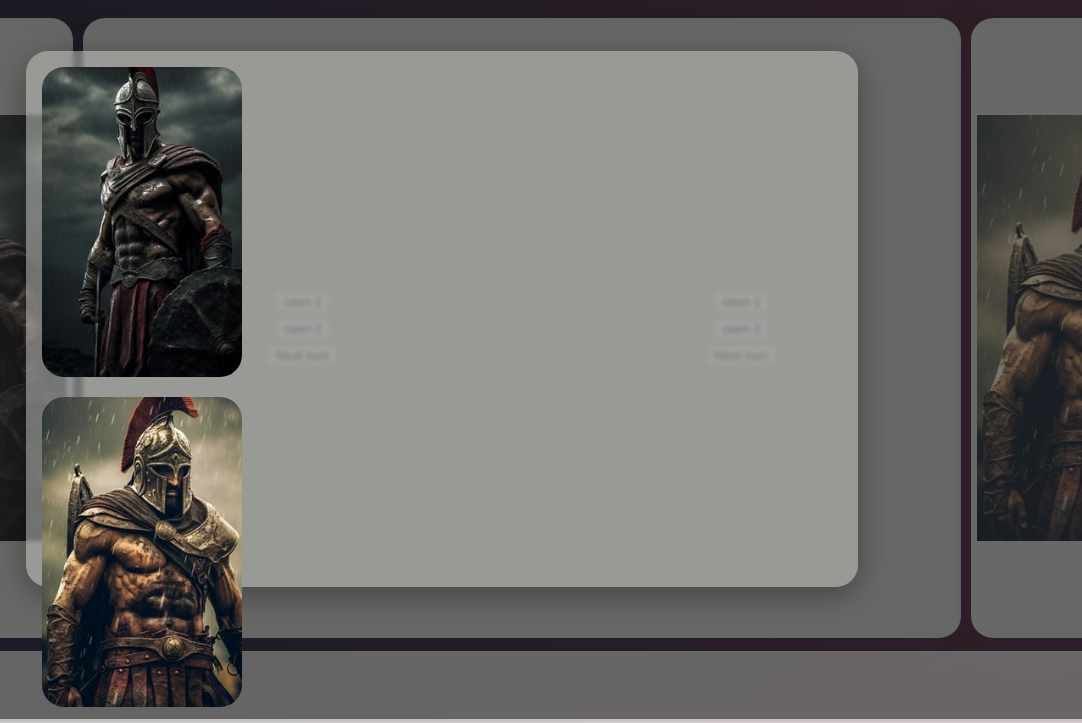
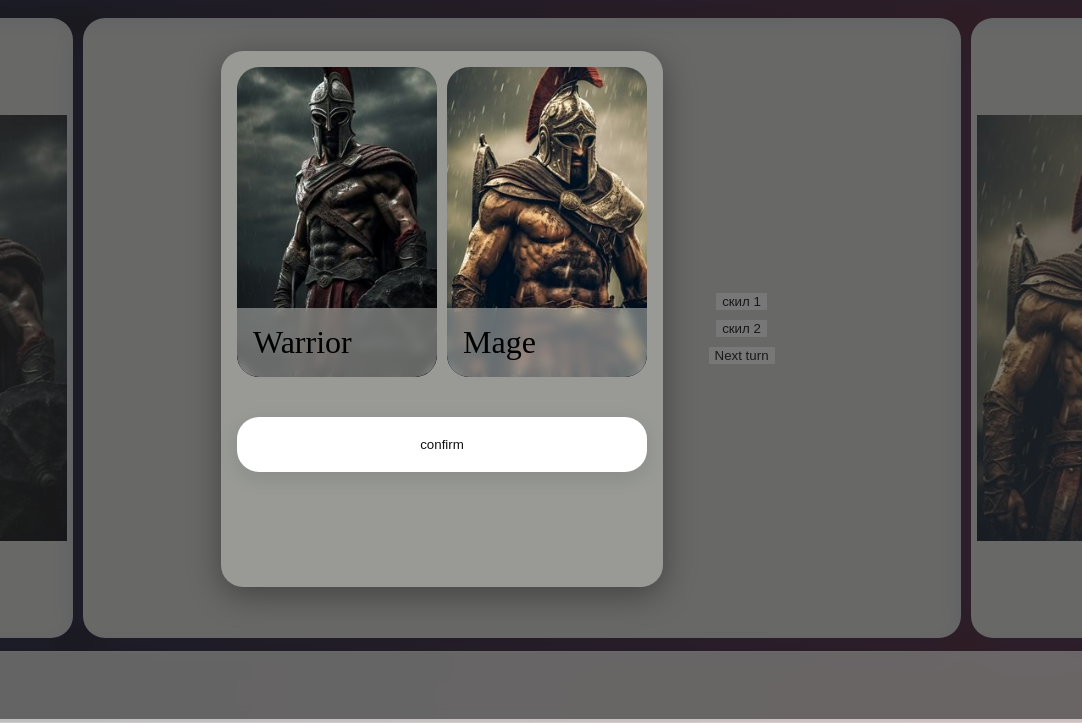
Before and after one commit to kiriotis/apeha-game, a plain HTML site: page apena/index.html in a window 1280 px wide. Shown: the part 81-804 px from the top of the page, 198-1280 px from the left. Drawn offline with Linux system fonts and the light colour scheme.

Commit message:
feat: add card style with animation

```diff
--- a/apena/style/style.scss
+++ b/apena/style/style.scss
@@ -20,7 +20,7 @@ body {
 
 	.popUP_main {
 		padding: 16px;
-		width: 800px;
+		// width: 800px;
 		height: 504px;
 		display: flex;
 		flex-direction: row;
@@ -30,11 +30,26 @@ body {
 		box-shadow: 0 8px 32px 0 rgba(0, 0, 0, 0.37);
 		backdrop-filter: blur(2px);
 		.left_side {
+			.elector_btn_container {
+				// display: flex;
+				display: none;
+				flex-direction: column;
+				gap: 10px;
+			}
 			display: flex;
 			flex-direction: column;
 			gap: 20px;
-			margin-right: 20px;
+			// margin-right: 20px;
+			.cards__container {
+				display: flex;
+				gap: 10px;
 				.img_popup_wrapper_pre {
+					transition: all 300ms ease;
+					&:hover {
+						scale: 105%;
+						box-shadow: 0 8px 32px 0 rgba(0, 0, 0, 0.37);
+					}
+					position: relative;
 					overflow: hidden;
 					width: 200px;
 					height: 310px;
@@ -44,10 +59,43 @@ body {
 						object-fit: cover;
 						width: 100%;
 						height: 100%;
-					transition-duration: 500ms;
+					}
+					&:hover {
+						.description > .other {
+							max-height: 500px;
+						}
+					}
+					.description {
+						backdrop-filter: blur(5px);
+						padding: 16px;
+						background: $cards-color-opacity;
+						z-index: 20;
+						position: absolute;
+						bottom: 0px;
+						//
+						width: 100%;
+
+						.player_title_pre {
+							font-size: 32px;
+						}
+						.other {
+							transition: all 300ms ease;
+							max-height: 0;
+							overflow: hidden;
+							display: flex;
+							flex-direction: column;
+							gap: 10px;
+							//
+							.player_stats_main_pre {
+								display: flex;
+								gap: 10px;
+							}
+						}
+					}
 				}
 			}
 			.class_selector_btn {
+				padding: 20px 10px;
 				align-items: center;
 				background-color: #fff;
 				border-radius: $radius;
@@ -55,29 +103,13 @@ body {
 					rgba(18, 18, 18, 0.1) 0 6px 20px;
 				box-sizing: border-box;
 				color: #121212;
+				font-size: 24;
 				cursor: pointer;
-				display: inline-flex;
-				flex: 1 1 auto;
-				font-family: Inter, sans-serif;
-				font-size: 1.2rem;
-				font-weight: 700;
-				justify-content: center;
-				line-height: 1;
-				margin: 0;
-				outline: none;
-				padding: 1rem 1.2rem;
-				text-align: center;
-				text-decoration: none;
-				transition: box-shadow 0.2s, -webkit-box-shadow 0.2s;
-				white-space: nowrap;
-				border: 0;
-				user-select: none;
-				-webkit-user-select: none;
-				touch-action: manipulation;
 			}
 		}
 		.right_side {
-			display: flex;
+			// display: flex;
+			display: none;
 			flex-direction: column;
 			gap: 20px;
 
```
Also changed, not shown: apena/style/style.css, 1 other file. Lines whose indentation alone changed are shown as unchanged.
